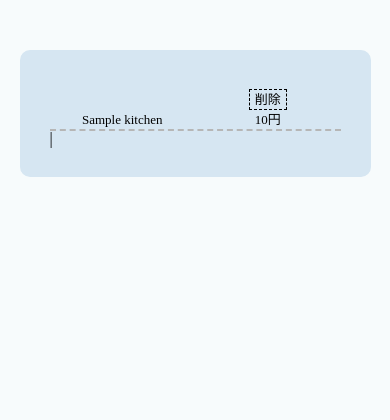
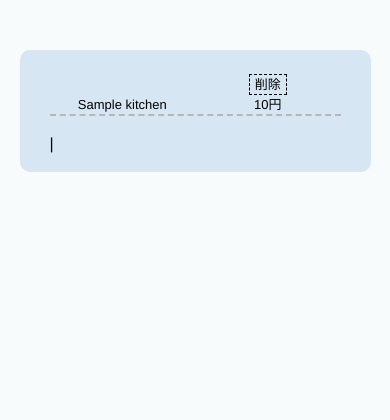
Before and after one commit to chikata1240/sekurabe, a PHP site: page /details.php in a window 390 px wide. Shown: the top 420 px of the page. Run offline with PHP 8.4, Linux system fonts and the light colour scheme; tables that the repository leaves empty or names only in its code hold one stand-in row (values such as "Sample post"); data that the repository does not hold is empty; style sheets or scripts are compiled from the project's sources.

Commit message:
details.phpのメディアクエリ追加

```diff
--- a/css/details_css/details_smart.css
+++ b/css/details_css/details_smart.css
@@ -1,18 +1,20 @@
+@charset "UTF-8";
+@media screen and (max-width: 520px) {
   body {
     width: 100vw;
+    margin-bottom: 90px;
     background-color: #f7fbfc;
+    font-family: 'Avenir','Helvetica Neue','Helvetica','Arial','Hiragino Sans','ヒラギノ角ゴシック',YuGothic,'Yu Gothic','メイリオ', Meiryo,'ＭＳ Ｐゴシック','MS PGothic';
   }
-
   body .detail_box {
     width: 90%;
     margin: 50px auto 0;
-  padding: 30px;
+    padding: 15px 30px 20px;
     background-color: #d6e6f2;
     border-radius: 10px;
     -webkit-box-sizing: border-box;
             box-sizing: border-box;
   }
-
   body .detail_box .detail_file {
     display: -webkit-box;
     display: -ms-flexbox;
@@ -21,31 +23,29 @@ body .detail_box .detail_file {
     line-height: 1.5;
     font-size: 13px;
   }
-
   body .detail_box .detail_file:nth-child(odd) {
     margin-top: 10px;
   }
-
   body .detail_box .detail_file:nth-child(even) {
     border-bottom: dashed 2px #b6b6b6;
   }
-
   body .detail_box .detail_file p {
     -webkit-box-flex: 1;
         -ms-flex: 1;
             flex: 1;
   }
-
   body .detail_box .detail_file p a {
     text-decoration: none;
     color: #000;
   }
-
   body .detail_box .detail_file p a span {
     padding: 2px 5px;
     border: dashed 1px #000;
   }
-
+  body .detail_box .page_box {
+    width: 100%;
+    margin-top: 20px;
+  }
   body footer {
     width: 100%;
     height: 70px;
@@ -53,15 +53,14 @@ body footer {
     bottom: 0;
     background-color: #b9d7ea;
   }
-
   body footer a {
     text-decoration: none;
     color: #000;
   }
-
   body footer a p {
     font-size: 25px;
     line-height: 70px;
     text-align: center;
   }
+}
 /*# sourceMappingURL=details_smart.css.map */
--- a/css/details_css/details_smart.scss
+++ b/css/details_css/details_smart.scss
@@ -1,12 +1,17 @@
+@media screen and (max-width:520px)
+{
   // body
   body{
     width: 100vw;
+    margin-bottom: 90px;
     background-color: #f7fbfc;
+    font-family: 'Avenir','Helvetica Neue','Helvetica','Arial','Hiragino Sans','ヒラギノ角ゴシック',YuGothic,'Yu Gothic','メイリオ', Meiryo,'ＭＳ Ｐゴシック','MS PGothic';
+
 
     .detail_box{
       width: 90%;
       margin: 50px auto 0;
-    padding: 30px;
+      padding: 15px 30px 20px;
       background-color: #d6e6f2;
       border-radius: 10px;
       box-sizing: border-box;
@@ -34,6 +39,11 @@ body{
           }
         }
       }
+      // ページネーション
+      .page_box{
+        width: 100%;
+        margin-top: 20px;
+      }
     }
 
     // footer
@@ -54,3 +64,4 @@ body{
       }
     }// footer
   }// body
+}// メディアクエリ
```
Also changed, not shown: 1 other file. Lines whose indentation alone changed are shown as unchanged.
